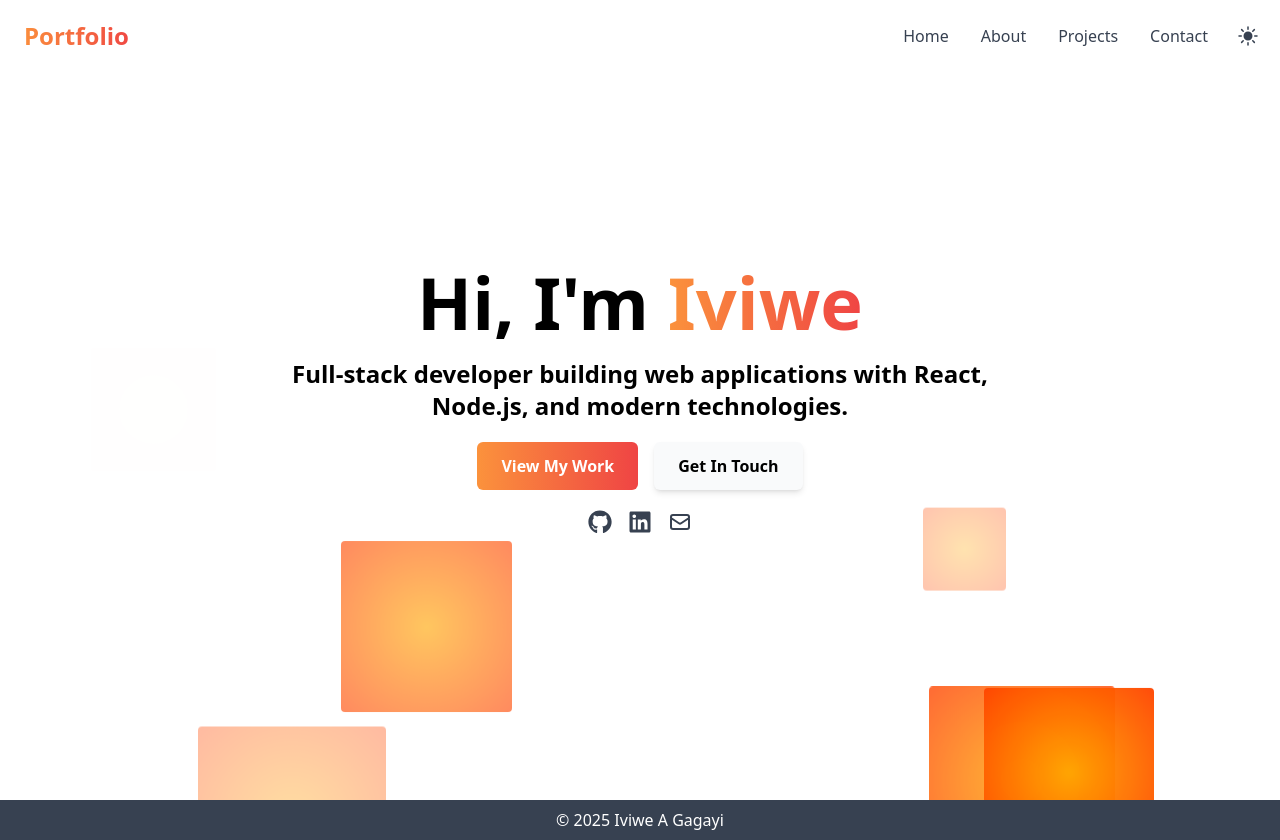
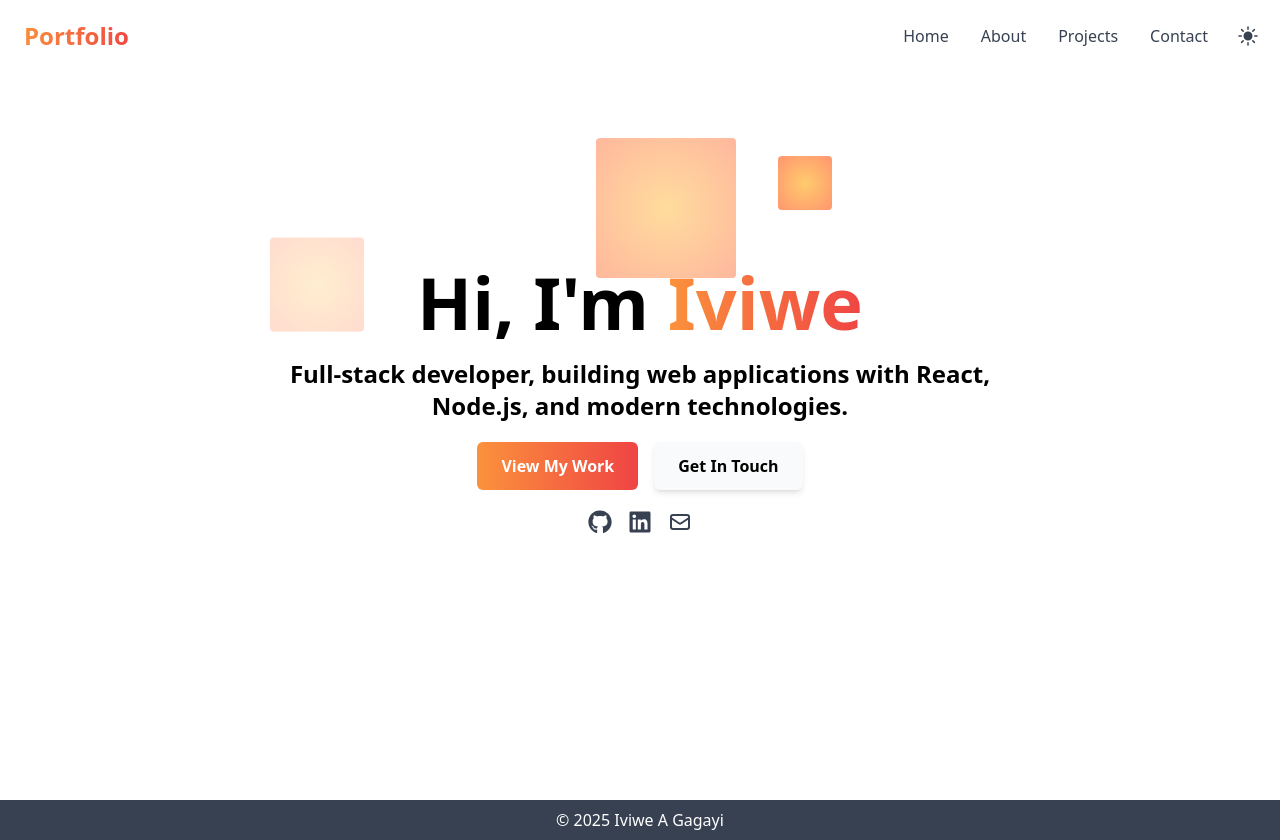
Before and after one commit to Iviwe-Gagayi/portfolio, a React (Create React App) app: page / in a window 1280 px wide. Built offline with nearby package versions, Linux system fonts and the light colour scheme.

Commit message:
Implemented moving square pattern background to home page

```diff
--- a/src/Home.js
+++ b/src/Home.js
@@ -17,7 +17,7 @@ function Home() {
 
       <div className="relative z-10 text-center">
         <h2 className="text-2xl font-bold text-black">
-          Full-stack developer building web applications with React,
+          Full-stack developer, building web applications with React,
         </h2>
         <h3 className="text-2xl font-bold text-black">
           Node.js, and modern technologies.
--- a/src/LavaBlobs.jsx
+++ b/src/LavaBlobs.jsx
@@ -4,12 +4,17 @@ export default function LavaBlobs({ count = 10 }) {
   const [blobs, setBlobs] = useState([]);
 
   useEffect(() => {
-    const newBlobs = Array.from({ length: count }).map(() => ({
-      size: 80 + Math.random() * 120,
-      left: Math.random() * 100,
-      duration: 8 + Math.random() * 8,
-      delay: Math.random() * 5,
+    const margin = 5; // % margin from screen edges
+    const slice = (100 - margin * 2) / count; // width % per blob
+
+    const newBlobs = Array.from({ length: count }).map((_, i) => ({
+      size: 50 + Math.random() * 120,                         // blob size
+      left: margin + i * slice + Math.random() * slice,       // evenly spread horizontal
+      duration: 8 + Math.random() * 8,                        // animation duration
+      startBottom: -50 + Math.random() * 20
+
     }));
+
     setBlobs(newBlobs);
   }, [count]);
 
@@ -22,9 +27,9 @@ export default function LavaBlobs({ count = 10 }) {
             width: blob.size,
             height: blob.size,
             left: `${blob.left}%`,
-            bottom: `-150px`,
+            bottom: `${blob.startBottom}px`,
             background: "radial-gradient(circle, #FFA500 0%, #FF4500 100%)",
-            animation: `floatUp ${blob.duration}s linear ${blob.delay}s infinite`,
+            animation: `floatUp ${blob.duration}s linear infinite`,
           }}
           className="absolute rounded"
         />
@@ -34,18 +39,18 @@ export default function LavaBlobs({ count = 10 }) {
         @keyframes floatUp {
           0% {
             transform: translateY(0);
+            opacity: .5;
+          }
+          30% {
             opacity: 0;
           }
-          10% {
-            opacity: 1;
+          50% {
+            opacity: 0;
+          }
+            60% {
+            opacity: .5;
           }
 
-          50%{
-          opacity: 0;
-          }
-          90% {
-            opacity: 1;
-          }
           100% {
             transform: translateY(-120vh);
             opacity: 1;
```
